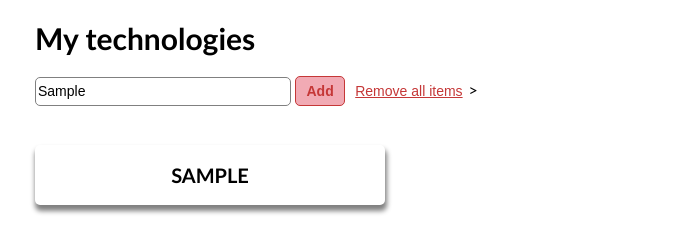
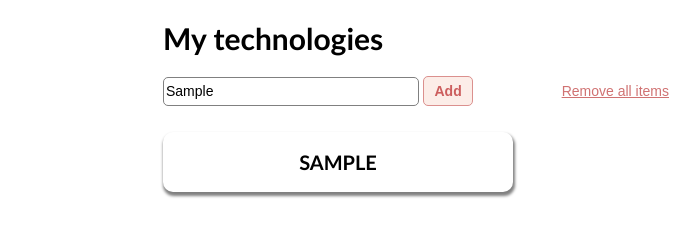
Before and after one commit to marko-zc/Speck, a plain HTML site: page index.html in a window 1280 px wide. Both pictures are taken after typing "Sample" into the empty fields and a click on the button "Add". Shown: the whole page, without its empty margins (221-921 px from the left). Drawn offline with Linux system fonts and the light colour scheme.

Commit message:
Additional styling.

```diff
--- a/index.html
+++ b/index.html
@@ -10,11 +10,13 @@
 <body>
     <h1>My technologies</h1>
 
-    <form onsubmit="addTech(event)">
-        <input type="text" id="techInput" placeholder="Enter new technology...">
-        <button id="addTechBtn" type="submit">Add</button>
-    </form>
-    <button id="removeAllBtn" onclick="clearTechs()">Remove all items</button>>
+    <div id="inputDiv">
+        <form onsubmit="addTech(event)">
+            <input type="text" id="techInput" placeholder="Enter new technology..." required>
+            <button id="addTechBtn" type="submit">Add</button>
+        </form>
+        <button id="removeAllBtn" onclick="clearTechs()">Remove all items</button>
+    </div>
 
     <ul id="techList"></ul>
 
--- a/style.css
+++ b/style.css
@@ -1,12 +1,17 @@
 body {
     margin: auto;
-    width: 60%;
+    width: 40%;
     font-family: 'Gill Sans', 'Gill Sans MT', Calibri, 'Trebuchet MS', sans-serif;
 }
 
 h1 {
     font-size: 30px;
     font-weight: bold;
+}
+
+#inputDiv {
+    display: flex;
+    justify-content: space-between;
 }
 
 form {
@@ -26,7 +31,7 @@ button {
 }
 
 #techInput:focus {
-    border: 1px solid rgb(197, 55, 55);
+    border: 1px solid #dd9a9a;
     outline: none;
     font-size: 14px;
 }
@@ -36,7 +41,7 @@ button {
     background-color: none;
     font-size: 14px;
     background: none;
-    color: rgb(197, 55, 55);
+    color: #d07272;
     text-decoration: underline;
     cursor: pointer;
 }
@@ -46,28 +51,26 @@ button {
     font-size: 14px;
     height: 30px;
     width: 50px;
-    border: 1px solid rgb(197, 55, 55);
+    border: 1px solid #db908e;
     border-radius: 5px;
-    background-color:rgb(241, 170, 180);
-    color: rgb(197, 55, 55);
+    background-color:#fcede8;
+    color: #cc5e5e;
     font-weight: bold;
     cursor: pointer;
 }
 
 #addTechBtn:hover {
     color: white;
-    background-color: rgb(197, 55, 55);
+    background-color:#b83132;
 }
 
 #techList {
     margin-top: 5%;
     list-style: none;
     display: grid;
-    grid-template-columns: 50% 50%;
+    grid-template-columns: auto 45%;
     grid-template-rows: auto;
-    justify-content: space-between;
-    row-gap: 20px;
-    column-gap: 20px;
+    row-gap: 40px;
     padding-left: 0;
 }
 
@@ -75,10 +78,16 @@ button {
     height: 60px;
     line-height: 60px;
     width: 350px;
-    border-radius: 5px;
-    box-shadow: 1px 5px 5px 1px grey;
+    border-radius: 10px;
+    box-shadow: 1px 3px 3px 1px grey;
     font-size: 20px;
     font-weight: bold;
     text-align: center;
     text-transform: uppercase;
 }
+
+@media only screen and (max-width: 1200px) {
+    #techList {
+        grid-template-columns: auto;
+    }
+}
```
